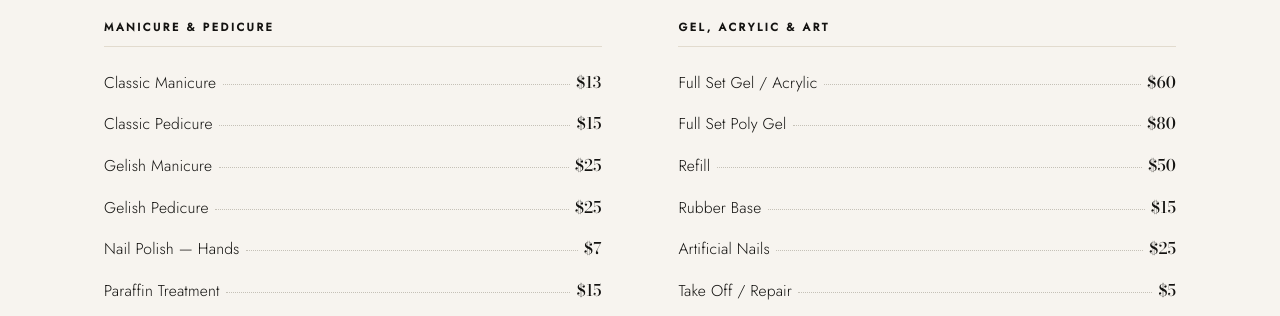
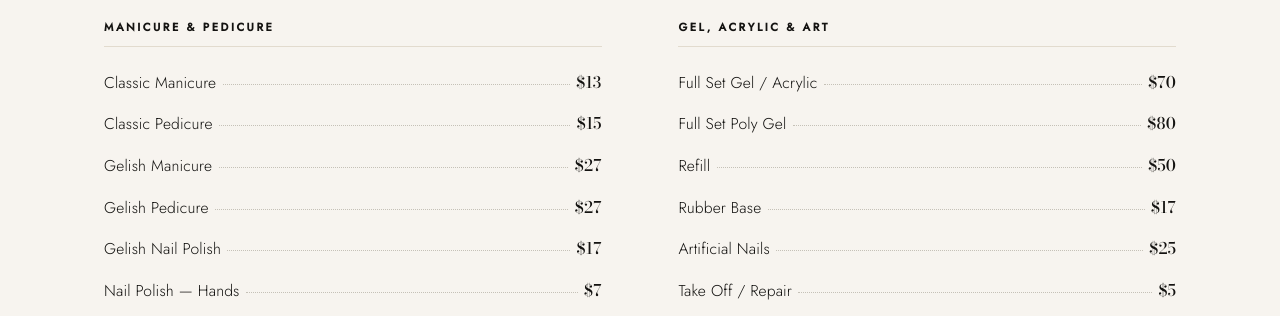
Before and after one commit to AutoVideoGen281/maisontess, a plain HTML site: page index.html in a window 1280 px wide. Both pictures are taken after a click on the tab "NAILS". Shown: the part 3439-3755 px from the top of the page. Drawn offline with nearby package versions, Linux system fonts and the light colour scheme.

Commit message:
Update nail prices

```diff
--- a/index.html
+++ b/index.html
@@ -311,8 +311,9 @@
             <ul class="pricelist">
               <li><span>Classic Manicure</span><span class="dots"></span><span class="price">$13</span></li>
               <li><span>Classic Pedicure</span><span class="dots"></span><span class="price">$15</span></li>
-              <li><span>Gelish Manicure</span><span class="dots"></span><span class="price">$25</span></li>
-              <li><span>Gelish Pedicure</span><span class="dots"></span><span class="price">$25</span></li>
+              <li><span>Gelish Manicure</span><span class="dots"></span><span class="price">$27</span></li>
+              <li><span>Gelish Pedicure</span><span class="dots"></span><span class="price">$27</span></li>
+              <li><span>Gelish Nail Polish</span><span class="dots"></span><span class="price">$17</span></li>
               <li><span>Nail Polish — Hands</span><span class="dots"></span><span class="price">$7</span></li>
               <li><span>Paraffin Treatment</span><span class="dots"></span><span class="price">$15</span></li>
             </ul>
@@ -320,10 +321,10 @@
           <div class="menu__group">
             <h4>Gel, Acrylic &amp; Art</h4>
             <ul class="pricelist">
-              <li><span>Full Set Gel / Acrylic</span><span class="dots"></span><span class="price">$60</span></li>
+              <li><span>Full Set Gel / Acrylic</span><span class="dots"></span><span class="price">$70</span></li>
               <li><span>Full Set Poly Gel</span><span class="dots"></span><span class="price">$80</span></li>
               <li><span>Refill</span><span class="dots"></span><span class="price">$50</span></li>
-              <li><span>Rubber Base</span><span class="dots"></span><span class="price">$15</span></li>
+              <li><span>Rubber Base</span><span class="dots"></span><span class="price">$17</span></li>
               <li><span>Artificial Nails</span><span class="dots"></span><span class="price">$25</span></li>
               <li><span>Take Off / Repair</span><span class="dots"></span><span class="price">$5</span></li>
             </ul>
```
